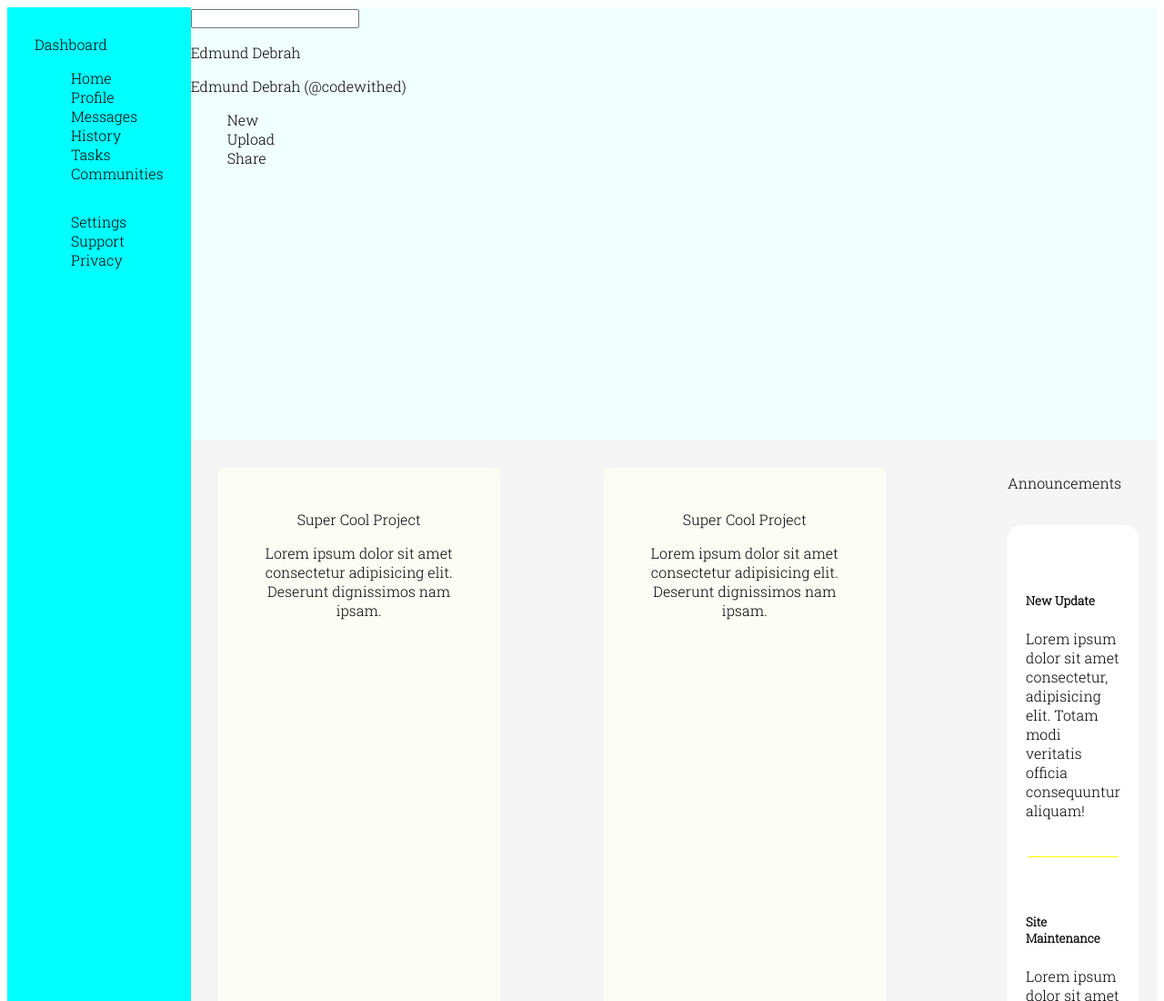
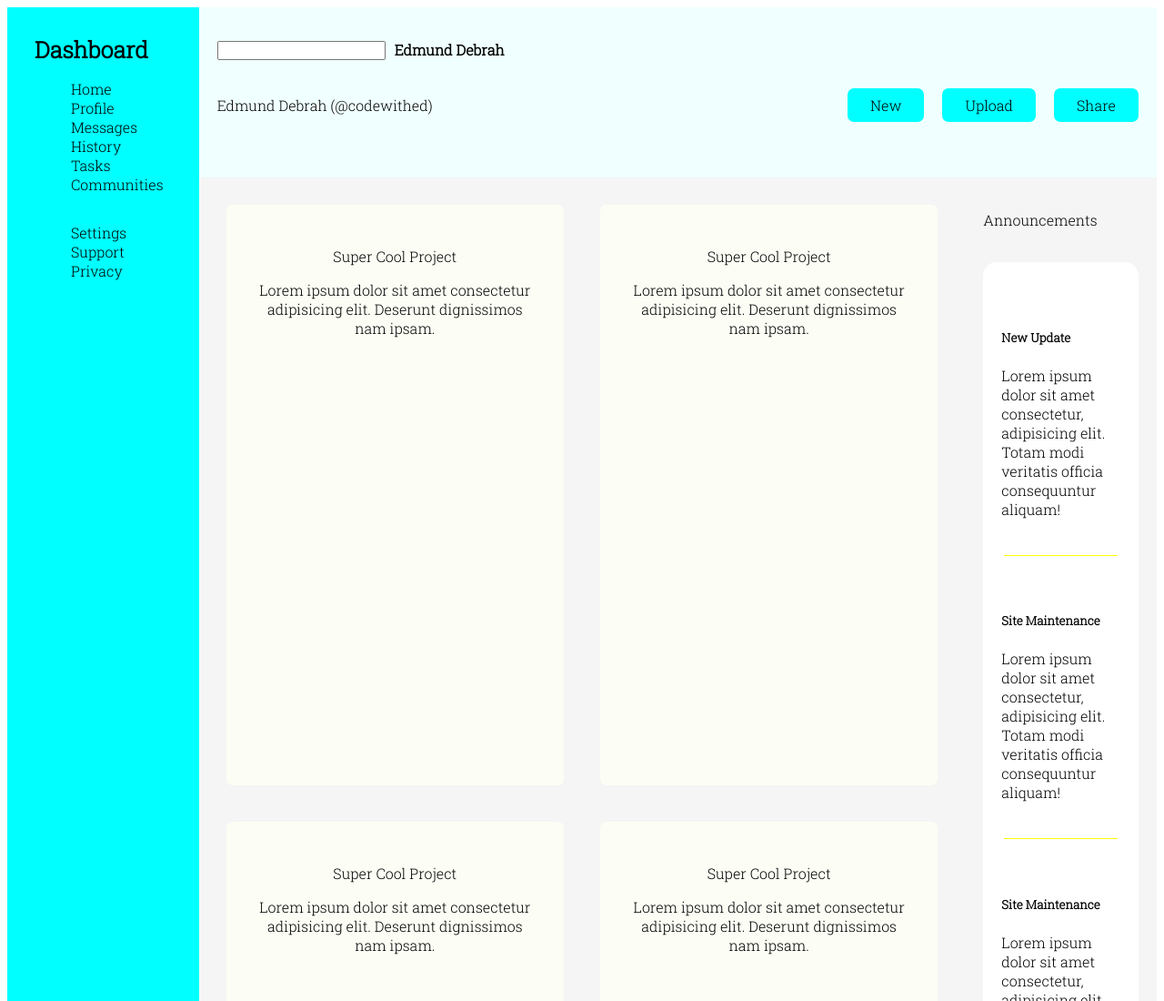
Before and after one commit to codewithed/admin-dashboard, a plain HTML site: page index.html in a window 1280 px wide. Shown: the top 1100 px of the page at 91% size. Drawn offline with Linux system fonts and the light colour scheme.

Commit message:
add icons and shrink menu size

```diff
--- a/style.css
+++ b/style.css
@@ -23,8 +23,8 @@
 
 .container {
     display: grid;
-    grid-template-columns: 1fr 5fr 1fr;
-    grid-template-rows: 1fr 5fr;
+    grid-template-columns: 1fr 4fr 1fr;
+    grid-template-rows: 1fr 11fr;
 }
 
 .dashboard {
@@ -37,16 +37,47 @@
 }
 
 .menu {
+    display: flex;
+    flex-direction: column;
     grid-column: 2/4;
     background-color: azure;
+    padding: 20px;
 }
 
+.top-section {
+    display: flex;
+    font-weight: 600;
+    align-items: center;
+    gap: 10px;
+}
+
+.bottom-section {
+    display: flex;
+    justify-content: space-between;
+    align-items: center;
+}
+
+.bottom-section li {
+    padding: 8px 25px;
+    background-color: aqua;
+    border-radius: 7px;
+}
+
+.bottom-section ul {
+    display: flex;
+    gap: 20px;
+}
+
+.dashboard-logo {
+    font-weight: 600;
+    font-size: 25px;
+}
 .projects-section {
     padding: 30px;
     display: grid;
     grid-template-columns: 1fr 1fr;
     grid-column: 2/3;
-    gap: 30px;
+    gap: 40px;
     background-color: whitesmoke;
 }
 
@@ -55,7 +86,6 @@
     text-align: center;
     display: inline-block;
     padding: 30px;
-    width: 250px;
     border-radius: 7px;
 }
 
```
Also changed, not shown: assets/icons/account-group.svg (added), assets/icons/bell-ring.svg (added), assets/icons/cog.svg (added), assets/icons/face-man-profile.svg (added), assets/icons/format-list-checks.svg (added), assets/icons/history.svg (added), assets/icons/home.svg (added), assets/icons/magnify.svg (added), assets/icons/message-question.svg (added), assets/icons/message-text.svg (added), assets/icons/shield-account.svg (added), assets/icons/view-dashboard.svg (added).
